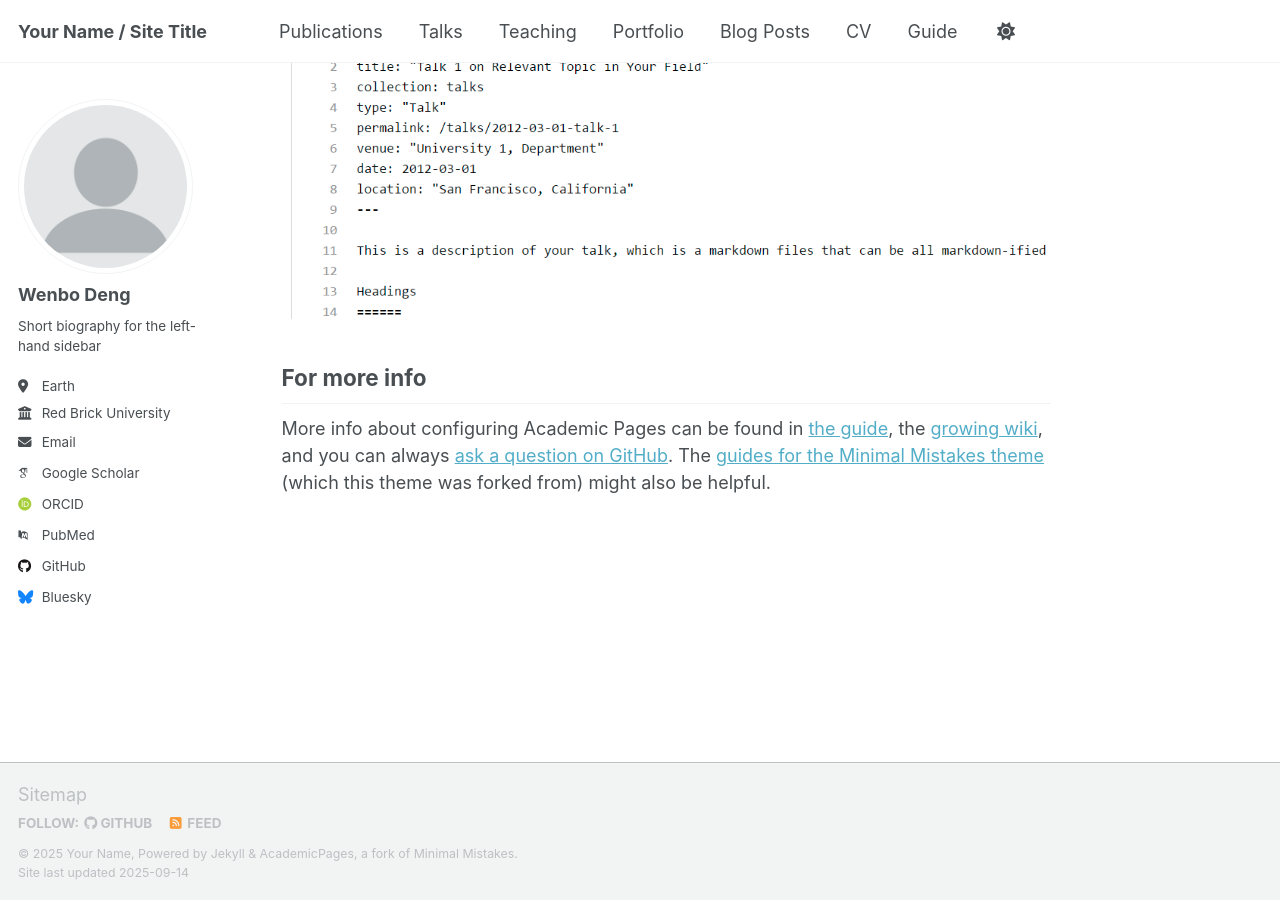
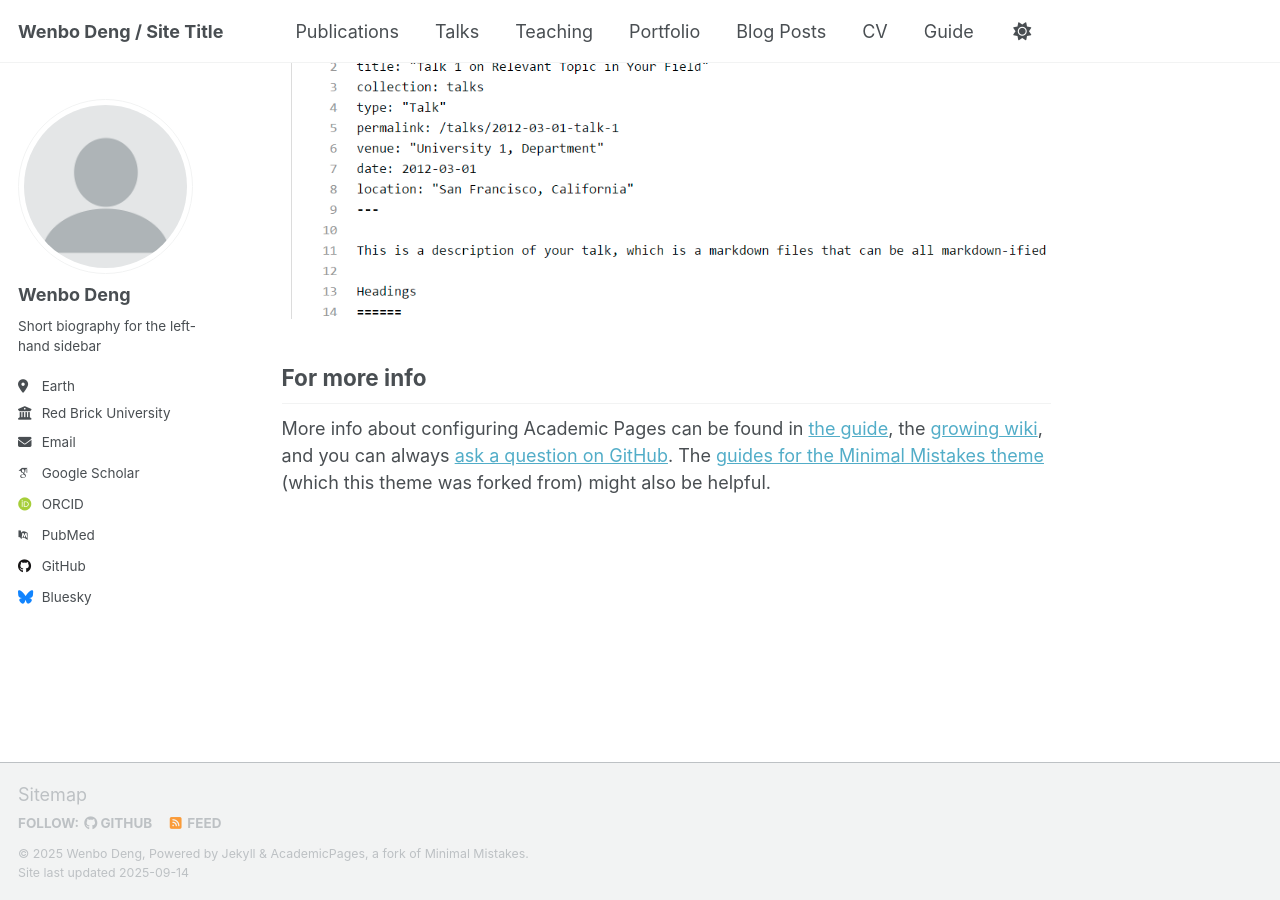
Before and after one commit to Blanca-s/Blanca-s.github.io, a Jekyll site: the page built from _pages/about.md, in a window 1280 px wide and 900 px high, scrolled down 2880 px. Built offline with Jekyll 4.4.1, drawn with Linux system fonts in a browser that asks for light colours; some web fonts are replaced; a script that is not in the unit is left out.

Commit message:
Update _config.yml

```diff
--- a/_config.yml
+++ b/_config.yml
@@ -9,14 +9,14 @@
 # Basic Site Settings
 locale                   : "en-US"
 site_theme               : "default" # Currently available options are "default", "air"
-title                    : "Your Name / Site Title"
+title                    : "Wenbo Deng / Site Title"
 title_separator          : "-"
-name                     : &name "Your Name"
+name                     : &name "Wenbo Deng"
 description              : &description "Your Name's academic portfolio"   # Update this with a general description of your site, this is the default if not overridden by a page
-url                      : https://academicpages.github.io # The base hostname & protocol for your site e.g. "https://[your GitHub username].github.io",
+url                      : https://Blanca-s.github.io # The base hostname & protocol for your site e.g. "https://[your GitHub username].github.io",
                                                            # or if you already have some other page hosted on Github then use "https://[your GitHub username].github.io/[Your Repo Name]"
 baseurl                  : "" # the subpath of your site, e.g. "/blog"
-repository               : "academicpages/academicpages.github.io"
+repository               : "Blanca-s/Blanca-s.github.io"
 
 # Site Author - The following control what appear as part of the author content on the side bar.
 #               If a field is blank the icon and link will not appear, otherwise it will be shown.
```
